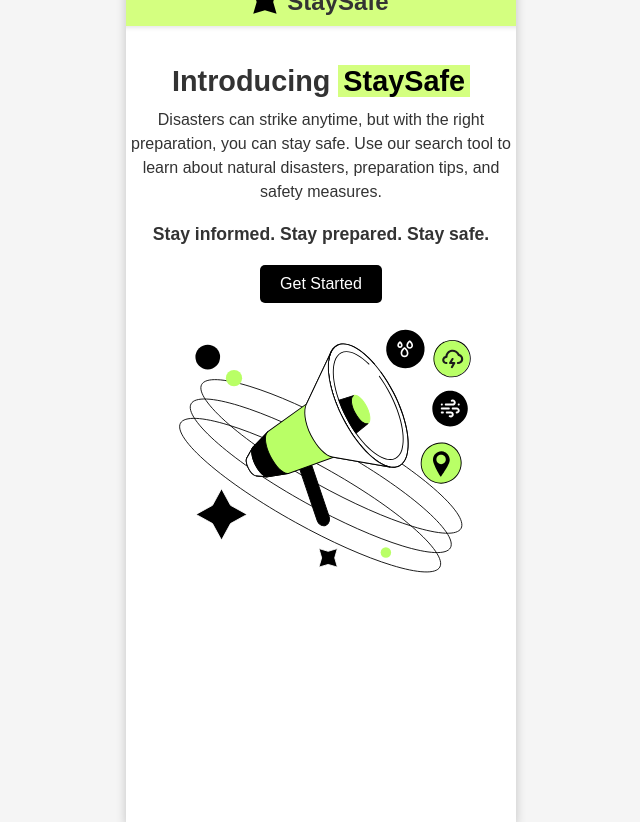
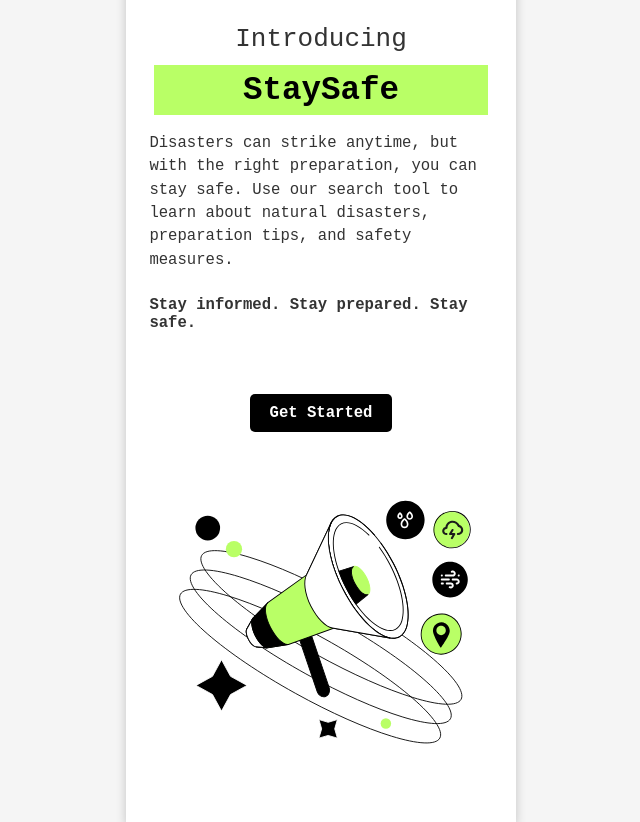
Before and after one commit to skrbacz/stay-safe, a React (Create React App) app in the folder frontend/: page / in a window 1280 px wide. Shown: the whole page, without its empty margins (319-959 px from the left). Built offline with nearby package versions, Linux system fonts and the light colour scheme.

Commit message:
Fixed landing page

```diff
--- a/frontend/src/landing_page/landing.css
+++ b/frontend/src/landing_page/landing.css
@@ -1,7 +1,7 @@
 /* General Styles */
 body {
     margin: 0;
-    font-family: "Arial", sans-serif;
+    font-family: monospace;
     background-color: #f5f5f5;
     color: #333;
 }
@@ -19,25 +19,12 @@ body {
     overflow: hidden;
 }
 
-/* Header */
-.header {
-    width: 100%;
-    padding: 10px 20px;
-    display: flex;
-    justify-content: center;
-    align-items: center;
-    background-color: #d4ff80;
-    box-shadow: 0 2px 4px rgba(0, 0, 0, 0.1);
-}
 
-.logo {
-    width: 24px;
-    margin-right: 10px;
-}
+
+
 
 .title {
-    font-size: 1.5em;
-    font-weight: bold;
+    font-size: 2em;
 }
 
 /* Main Content */
@@ -48,45 +35,57 @@ body {
 }
 
 .intro-title {
-    font-size: 1.8em;
-    font-weight: bold;
-    margin-bottom: 10px;
+    font-weight:lighter;
+    font-size: 2em;
+    margin-top: 1em;
 }
 
 .highlight {
-    background-color: #d4ff80;
+    background-color: #B9FF66;
     color: #000;
-    padding: 0 5px;
+    padding: 0.2em 2.75em;
+    font-size:2.5em;
+    font-weight: bold;
+    margin-bottom: 2em;
 }
 
 .intro-text {
-    font-size: 1em;
-    margin: 10px 0;
+    font-size: 1.2em;
+    margin: 1.5em;
     line-height: 1.5;
+    text-align: left;
+
 }
 
 .intro-tagline {
-    font-size: 1.1em;
+    font-size: 1.2em;
     font-weight: bold;
-    margin: 20px 0;
+    margin:1.5em;
+    text-align: left;
+    margin-bottom:4em;
+
+
 }
 
 .cta-button {
     background-color: #000;
     color: #fff;
-    font-size: 1em;
+    font-family: monospace;
+    font-size: 1.2em;
     padding: 10px 20px;
     border: none;
     border-radius: 5px;
     cursor: pointer;
     transition: background-color 0.3s;
+    font-weight: bold;
+    margin-bottom:4em;
 }
 
 .cta-button:hover {
+
     background-color: #444;
 }
 
 .intro-illustration {
-    margin-top: 20px;
     width: 80%;
 }
--- a/frontend/src/landing_page/landing.js
+++ b/frontend/src/landing_page/landing.js
@@ -1,24 +1,21 @@
 import React from "react";
+import { Link } from "react-router-dom";
 import "./landing.css";
-import logo from "../assets/logo.svg";
 import illustration from "../assets/landing_illustration.svg";
 
 const DisasterLandingPage = () => {
     return (
         <div className="disaster-container">
-            <header className="header">
-                <img src={logo} alt="StaySafe Logo" className="logo" />
-                <div className="title">StaySafe</div>
-            </header>
-
             <main className="main-content">
-                <h1 className="intro-title">Introducing <span className="highlight">StaySafe</span></h1>
+                <h1 className="intro-title">Introducing </h1>
+                <span className="highlight">StaySafe</span>
                 <p className="intro-text">
                     Disasters can strike anytime, but with the right preparation, you can stay safe. Use our search tool to learn about natural disasters, preparation tips, and safety measures.
                 </p>
                 <p className="intro-tagline">Stay informed. Stay prepared. Stay safe.</p>
-
-                <button className="cta-button">Get Started</button>
+                <Link to="/login">
+                    <button className="cta-button">Get Started</button>
+                </Link>
 
                 <img src={illustration} alt="Megaphone Illustration" className="intro-illustration" />
             </main>
```
Also changed, not shown: frontend/package.json (+4 -3 lines), 1 other file (tests, documents, lock files or other folders).
